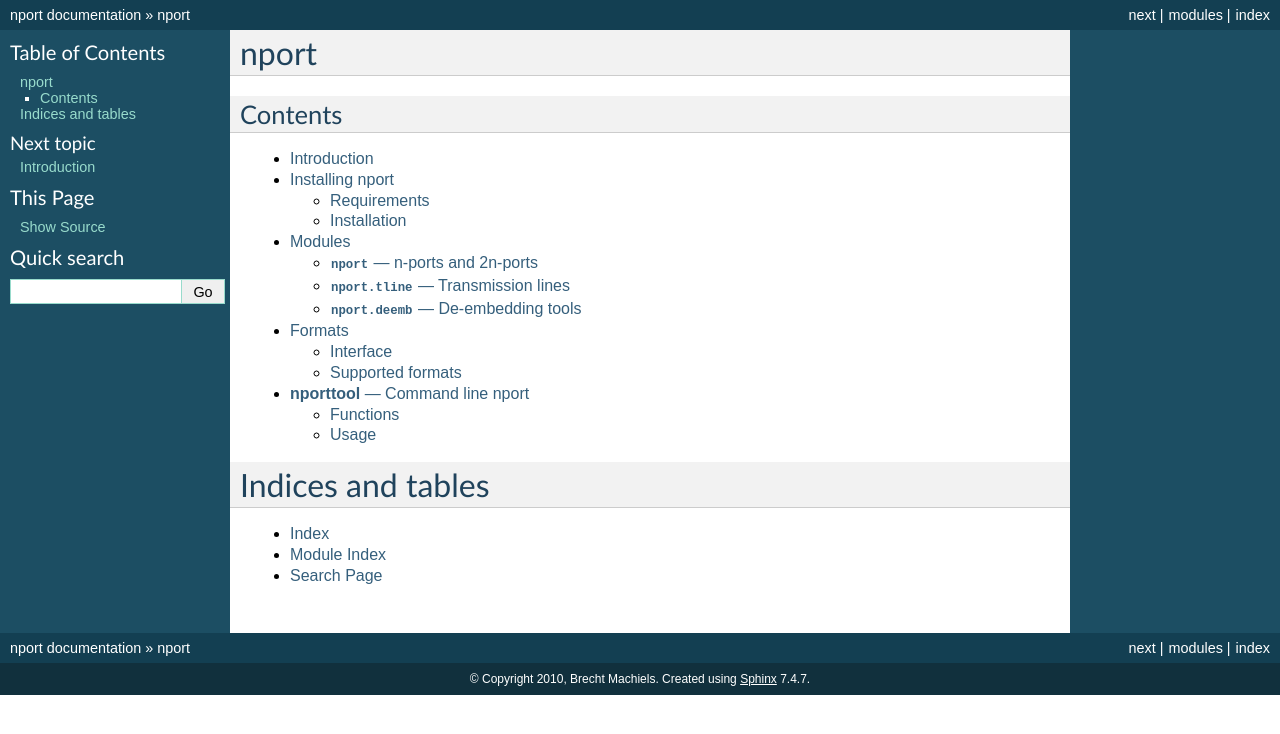
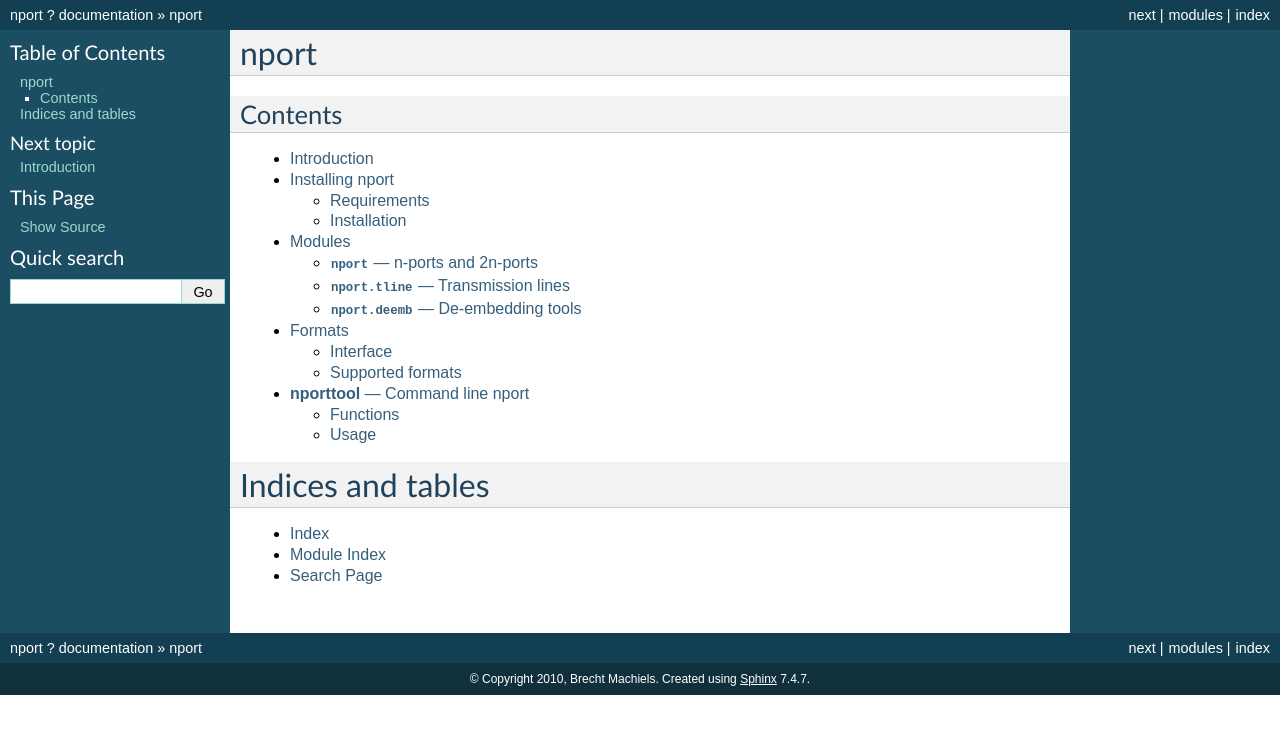
Before and after one commit to bmachiel/python-nport, a Sphinx documentation site: the page built from doc/index.rst, in a window 1280 px wide. Shown: the top 734 px of the page. Built offline with Sphinx 7.4.7, drawn with Linux system fonts in a browser that asks for light colours; some of the changed lines change nothing that is shown.

Commit message:
Two small fixes

```diff
--- a/doc/conf.py
+++ b/doc/conf.py
@@ -41,18 +41,21 @@
 project = u'nport'
 copyright = u'2010, Brecht Machiels'
 
-for line in open('../nport/__init__.py').readlines():
-    if (line.startswith('__version__') or line.startswith('__revision__')):
-        exec(line.strip())
+try:
+    for line in open('../nport/__version__.py').readlines():
+        if (line.startswith('__version__')):
+            exec(line.strip())
+except:
+    __version__ = '?'
 
 # The version info for the project you're documenting, acts as replacement for
 # |version| and |release|, also used in various other places throughout the
 # built documents.
 #
 # The short X.Y version.
-version = __version__
+version = __version__.split('-')[0]
 # The full version, including alpha/beta/rc tags.
-release = __version__ + " (" + __revision__ + ")"
+release = __version__
 
 # The language for content autogenerated by Sphinx. Refer to documentation
 # for a list of supported languages.
```
Also changed, not shown: 1 other file.
